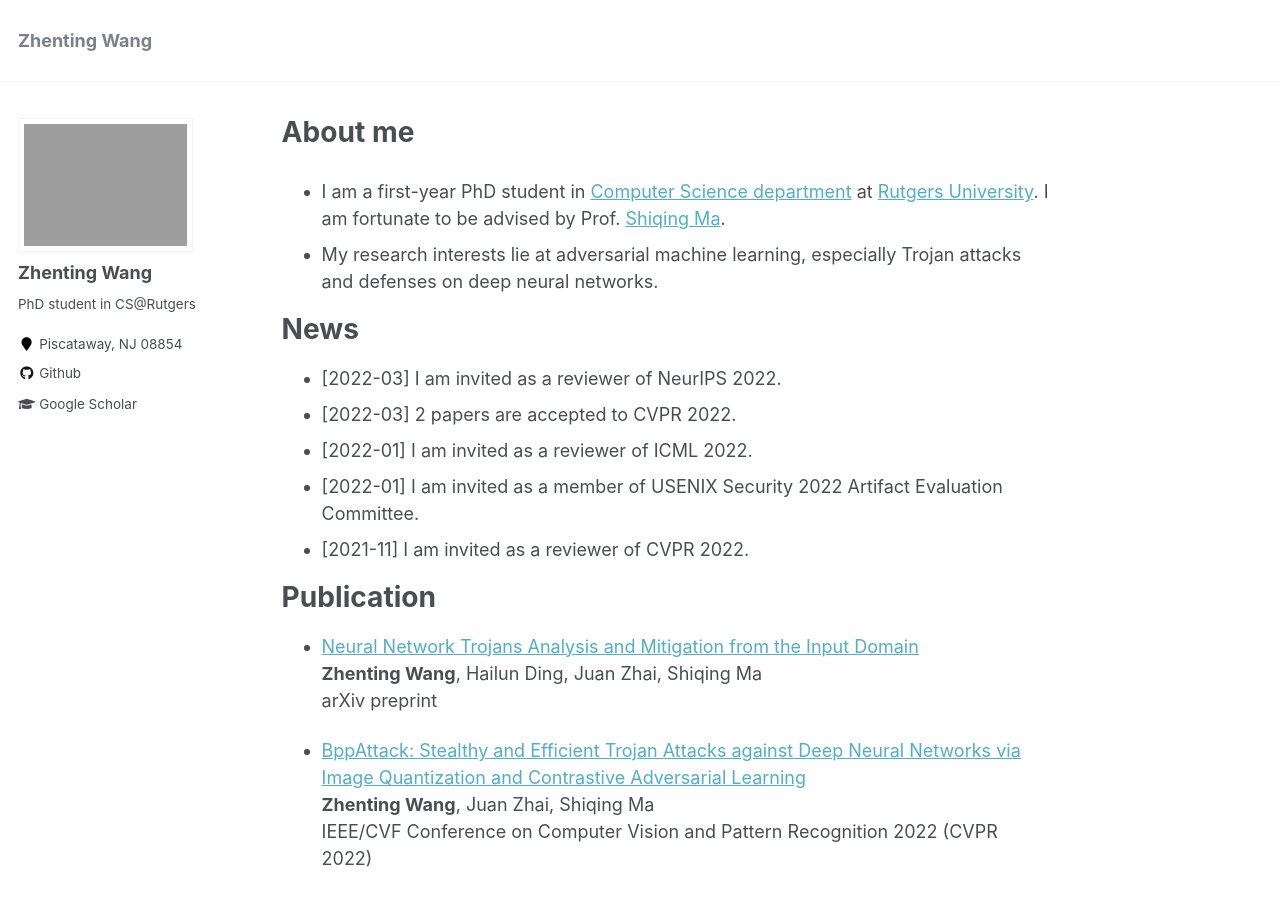
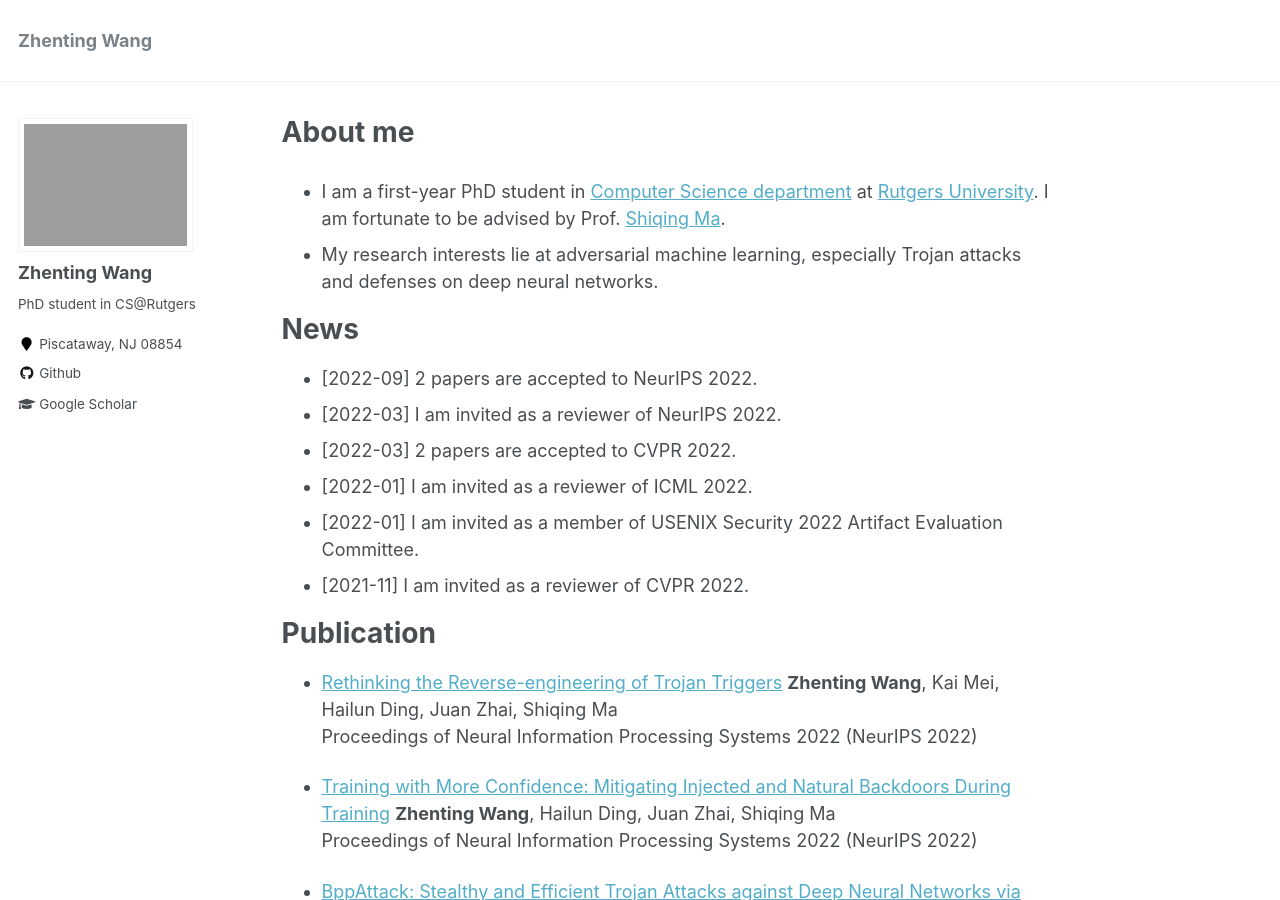
Before and after one commit to ZhentingWang/zhentingwang.github.io, a Jekyll site: the page built from _pages/about.md, in a window 1280 px wide and 900 px high. Built offline with Jekyll 4.4.1, drawn with Linux system fonts in a browser that asks for light colours.

Commit message:
Update about.md

```diff
--- a/_pages/about.md
+++ b/_pages/about.md
@@ -13,6 +13,7 @@ redirect_from:
 
 News
 ======
+* [2022-09] 2 papers are accepted to NeurIPS 2022.
 * [2022-03] I am invited as a reviewer of NeurIPS 2022.
 * [2022-03] 2 papers are accepted to CVPR 2022.
 * [2022-01] I am invited as a reviewer of ICML 2022.
@@ -22,9 +23,14 @@ News
 
 Publication
 ======
-* [Neural Network Trojans Analysis and Mitigation from the Input Domain](https://arxiv.org/abs/2202.06382)
+
+* [Rethinking the Reverse-engineering of Trojan Triggers](https://zhentingwang.github.io/)
+**Zhenting Wang**, Kai Mei, Hailun Ding, Juan Zhai, Shiqing Ma
+Proceedings of Neural Information Processing Systems 2022 (NeurIPS 2022)
+
+* [Training with More Confidence: Mitigating Injected and Natural Backdoors During Training](https://zhentingwang.github.io/)
 **Zhenting Wang**, Hailun Ding, Juan Zhai, Shiqing Ma
-arXiv preprint
+Proceedings of Neural Information Processing Systems 2022 (NeurIPS 2022)
 
 * [BppAttack: Stealthy and Efficient Trojan Attacks against Deep Neural Networks via Image Quantization and Contrastive Adversarial Learning](https://arxiv.org/abs/2205.13383)
 **Zhenting Wang**, Juan Zhai, Shiqing Ma
```
